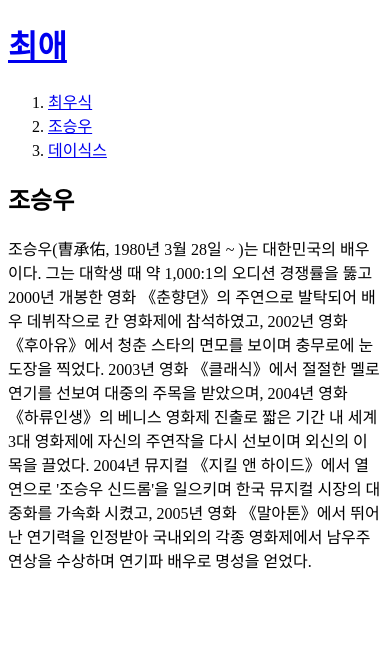
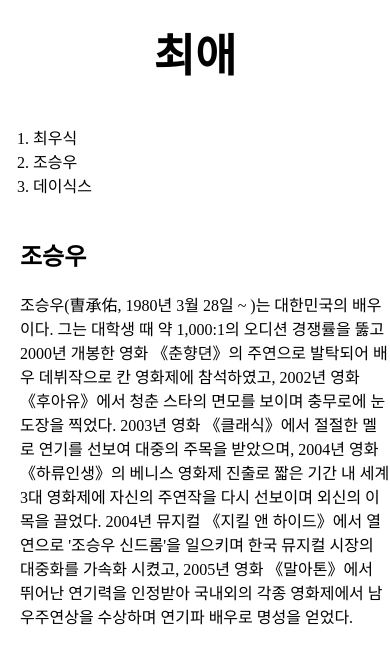
Before and after one commit to jhyuunkw/web, a plain HTML site: page 2.html in a window 390 px wide. Drawn offline with Linux system fonts and the light colour scheme; a script that the page names is missing.

Commit message:
fourth_web2
after applying MediaQuery

```diff
--- a/2.html
+++ b/2.html
@@ -3,19 +3,73 @@
 <head>
   <title>WEB1-html:조승우</title>
   <meta charset="utf-8">
+  <!-- Global site tag (gtag.js) - Google Analytics -->
+<script async src="https://www.googletagmanager.com/gtag/js?id=UA-155320847-1"></script>
+<script>
+  window.dataLayer = window.dataLayer || [];
+  function gtag(){dataLayer.push(arguments);}
+  gtag('js', new Date());
+
+  gtag('config', 'UA-155320847-1');
+</script>
+<style>
+  body {
+    margin: 0;
+  }
+  a {
+    color:black;
+    text-decoration:none;
+  }
+  h1 {
+    font-size: 45px;
+    text-align: center;
+    border-bottom: 1px solid gray;
+    margin: 0;
+    padding: 20px;
+  }
+  #grid {
+    display: grid;
+    grid-template-columns: 150px 1fr;
+  }
+  #grid ol {
+    border-right: 1px solid gray;
+    width: 100px;
+    margin: 0;
+    padding: 20px;
+    padding-left: 33px;
+  }
+  #grid #article {
+    padding-left: 20px;
+  }
+  @media(max-width:800px){
+    #grid {
+      display: block;
+    }
+    #grid ol {
+      border-right: none;
+    }
+    h1 {
+      border-bottom: none;
+    }
+  }
+</style>
 </head>
 
 <body>
   <h1><a href="index.html">최애</a></h1>
+  <div id="grid">
     <ol>
       <li><a href="1.html">최우식</a></li>
       <li><a href="2.html">조승우</a></li>
       <li><a href="3.html">데이식스</a></li>
     </ol>
+    <div id="article">
       <h2>조승우</h2>
       <p>
         조승우(曺承佑, 1980년 3월 28일 ~ )는 대한민국의 배우이다. 그는 대학생 때 약 1,000:1의 오디션 경쟁률을 뚫고 2000년 개봉한 영화 《춘향뎐》의 주연으로 발탁되어 배우 데뷔작으로 칸 영화제에 참석하였고, 2002년 영화 《후아유》에서 청춘 스타의 면모를 보이며 충무로에 눈도장을 찍었다. 2003년 영화 《클래식》에서 절절한 멜로 연기를 선보여 대중의 주목을 받았으며, 2004년 영화 《하류인생》의 베니스 영화제 진출로 짧은 기간 내 세계 3대 영화제에 자신의 주연작을 다시 선보이며 외신의 이목을 끌었다. 2004년 뮤지컬 《지킬 앤 하이드》에서 열연으로 '조승우 신드롬'을 일으키며 한국 뮤지컬 시장의 대중화를 가속화 시켰고, 2005년 영화 《말아톤》에서 뛰어난 연기력을 인정받아 국내외의 각종 영화제에서 남우주연상을 수상하며 연기파 배우로 명성을 얻었다.
       </p>
+    </div>
+  </div>
   <p>
     <div id="disqus_thread"></div>
     <script>
```
Also changed, not shown: 1.html (+32 -21 lines), 3.html (+62 -0 lines), index.html (+54 -0 lines). Lines whose indentation alone changed are shown as unchanged.
